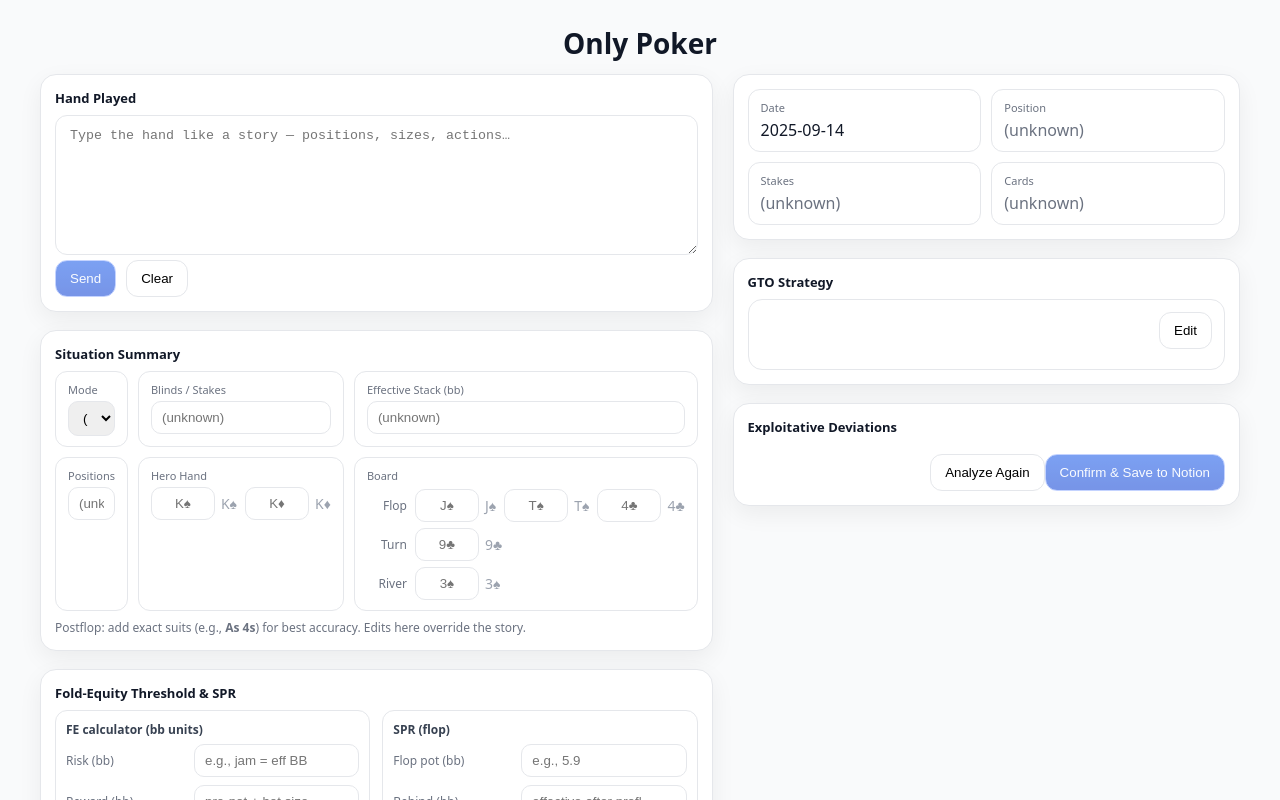
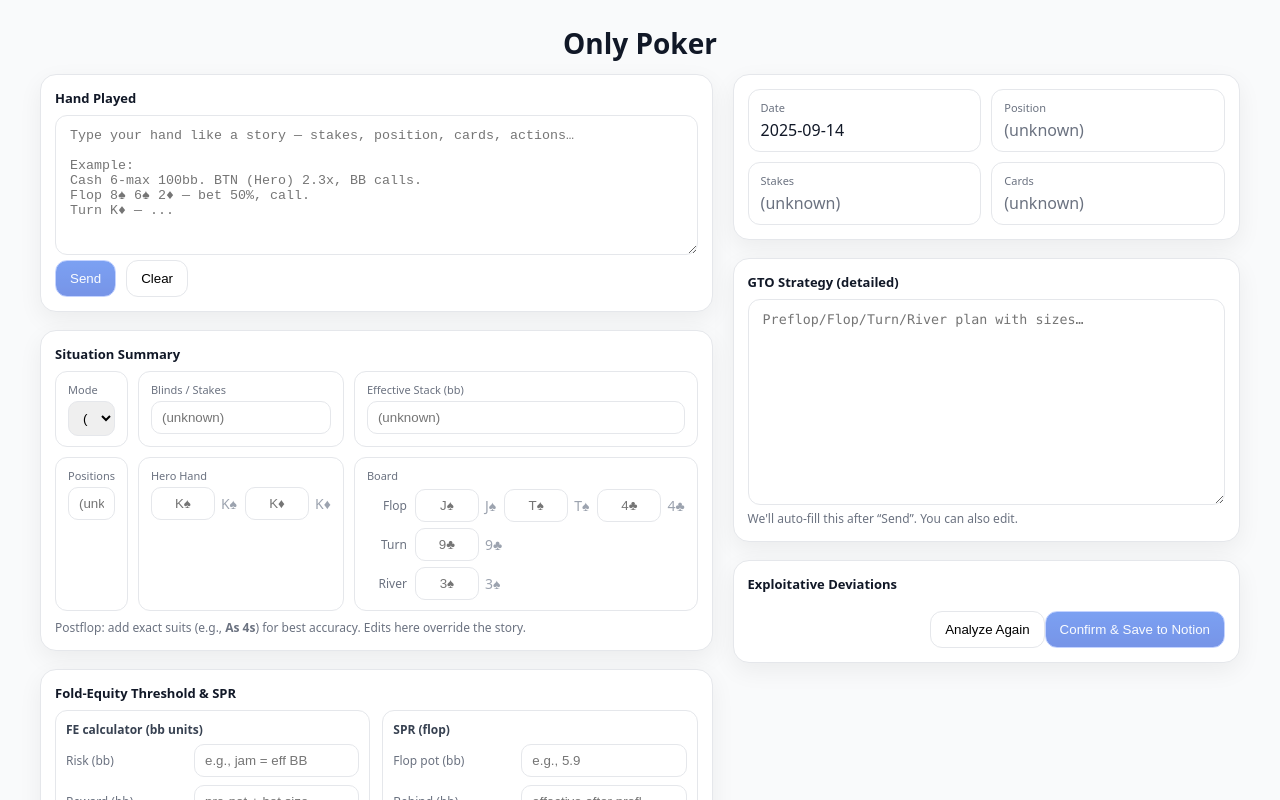
Before and after one commit to yeruvabala/notion-poker-web, a Next.js app: page / in a window 1280 px wide. Shown: the top 800 px of the page. Built offline with nearby package versions, Linux system fonts and the light colour scheme.

Commit message:
Update page.tsx

```diff
--- a/app/page.tsx
+++ b/app/page.tsx
@@ -2,9 +2,7 @@
 
 import React, { useEffect, useMemo, useState } from 'react';
 
-/* =========================================================
-   Shared helpers from your current page
-========================================================= */
+/* ====================== Helpers ====================== */
 
 type Fields = {
   date?: string | null;
@@ -22,266 +20,123 @@ const SUIT_WORD: Record<string, string> = {
   spade: '♠', spades: '♠', heart: '♥', hearts: '♥',
   diamond: '♦', diamonds: '♦', club: '♣', clubs: '♣'
 };
-const suitColor = (s: string) => (s === '♥' || s === '♦' ? '#dc2626' : '#111827');
+const isRed = (s: string) => s === '♥' || s === '♦';
 
 function suitifyToken(tok: string): string {
   const t = tok.trim();
   if (!t) return '';
+  // e.g. "K♠"
   const m0 = t.match(/^([2-9tjqka])([♥♦♣♠])$/i);
   if (m0) return `${m0[1].toUpperCase()}${m0[2]}`;
+
+  // e.g. "Ks", "k s", "K/S"
   const m1 = t.replace(/[\s/]+/g, '').match(/^([2-9tjqka])([shdc])$/i);
   if (m1) return `${m1[1].toUpperCase()}${SUIT_MAP[m1[2].toLowerCase()]}`;
+
+  // e.g. "K of spades"
   const m2 = t.match(/^([2-9tjqka])\s*(?:of)?\s*(spades?|hearts?|diamonds?|clubs?)$/i);
   if (m2) return `${m2[1].toUpperCase()}${SUIT_WORD[m2[2].toLowerCase()]}`;
+
+  // ranks only (used for preflop-only when suits irrelevant) — normalize as rank only
   const m3 = t.match(/^([2-9tjqka])$/i);
   if (m3) return m3[1].toUpperCase();
+
   return '';
 }
+
 function prettyCards(line: string): string {
-  return line.split(/\s+/).map(suitifyToken).filter(Boolean).join(' ');
+  return line
+    .split(/\s+/)
+    .map(suitifyToken)
+    .filter(Boolean)
+    .join(' ');
 }
+
+const suitColor = (suit: string) => (isRed(suit) ? '#dc2626' : '#111827');
+
 function CardText({ c }: { c: string }) {
   if (!c) return null;
-  return <span style={{ fontWeight: 700, color: suitColor(c.slice(-1)) }}>{c}</span>;
+  const suit = c.slice(-1);
+  return <span style={{ fontWeight: 700, color: suitColor(suit) }}>{c}</span>;
 }
 
+/* --- lightweight parsing from the story box (best effort; editable summary overrides) --- */
+
 function parseStakes(t: string): string {
+  // "$1/$3", "1/3", "2.5/5", "1bb/0.5bb + 1bb BBA"
   const m =
     t.match(/\$?\d+(?:\.\d+)?\s*\/\s*\$?\d+(?:\.\d+)?(?:\s*\+\s*\$?\d+(?:\.\d+)?\s*(?:bb|bba|ante))?/i) ||
     t.match(/\d+bb\/\d+bb(?:\s*\+\s*\d+bb\s*bba)?/i);
   return m ? m[0] : '';
 }
+
 function parsePosition(t: string): string {
   const up = ` ${t.toUpperCase()} `;
   const POS = ['SB','BB','BTN','CO','HJ','MP','UTG+2','UTG+1','UTG'];
-  for (const p of POS) if (up.includes(` ${p} `)) return p;
+  for (const p of POS) if (up.includes(` ${p} `)) return p.replace('+', '+');
   return '';
 }
+
 function parseHeroCardsSmart(t: string): string {
+  // prefer patterns with "hero/i/with/holding"
   const s = t.toLowerCase();
+
+  // "with Ks Kd", "hero has Kc Kh"
   let m = s.match(/\b(?:hero|i|holding|with|have|has)\b[^.\n]{0,20}?([2-9tjqka][shdc♥♦♣♠])\s+([2-9tjqka][shdc♥♦♣♠])/i);
   if (m) return prettyCards(`${m[1]} ${m[2]}`);
+
+  // "Kc Kh" anywhere as a last resort (but not 5 cards)
   const tokens = Array.from(s.matchAll(/([2-9tjqka][shdc♥♦♣♠])/ig)).map(x => x[0]).slice(0,2);
   if (tokens.length === 2) return prettyCards(tokens.join(' '));
+
   return '';
 }
+
 function parseBoardFromStory(t: string) {
   const grab = (label: 'flop'|'turn'|'river') => {
     const m = t.match(new RegExp(`${label}[^:]*:\\s*([^\\n]+)`, 'i'));
     return m ? prettyCards(m[1]) : '';
   };
-  return { flop: grab('flop'), turn: grab('turn'), river: grab('river') };
+  const flop = grab('flop');
+  const turn = grab('turn');
+  const river = grab('river');
+  return { flop, turn, river };
 }
 
-/* =========================================================
-   NEW: CoachCard (pretty renderer with bold section titles)
-========================================================= */
-
-type CoachPlan = { preflop: string[]; flop: string[]; turn: string[]; river: string[] };
-type CoachData = {
-  decision?: string;
-  price?: string;
-  situation?: string;
-  range?: string;
-  why?: string[];
-  mistakes?: string[];
-  plan: CoachPlan;
-};
-
-function parseCoachCard(text: string): CoachData {
-  const clean = (text || '').replace(/\r/g, '');
-
-  // helper: grab blocks by label
-  const grabBlock = (label: string) => {
-    const re = new RegExp(`^\\s*${label}\\s*:[\\s\\S]*?(?=^[A-Z][A-Z ]*?:|\\Z)`, 'gmi');
-    const m = clean.match(re);
-    if (!m) return '';
-    return m[0].replace(new RegExp(`^\\s*${label}\\s*:\\s*`, 'i'), '').trim();
-  };
-
-  const blockOrLine = (label: string) => {
-    const b = grabBlock(label);
-    if (b) return b;
-    // try single-line fallback
-    const re = new RegExp(`\\b${label}\\s*:\\s*([^\\n]+)`, 'i');
-    const m = clean.match(re);
-    return m ? m[1].trim() : '';
-  };
-
-  const bullets = (src: string) =>
-    (src || '')
-      .split(/\n+/)
-      .flatMap(line => line.split(/[•\-–] /).map(s => s.trim()))
-      .map(s => s.replace(/^[•\-–]\s*/,''))
-      .filter(Boolean)
-      .slice(0, 8);
-
-  // try to infer decision if author put it at top without label
-  let decision = blockOrLine('DECISION');
-  if (!decision) {
-    const head = clean.split('\n').slice(0, 3).join(' ');
-    const m = head.match(/\b(Fold|Call|Jam|All[- ]?in|Bet|Check)[^.\n]*/i);
-    decision = m ? m[0] : '';
-  }
-
-  // situation/range blocks
-  const situation = blockOrLine('SITUATION');
-  const range = blockOrLine('RANGE SNAPSHOT') || blockOrLine('RANGE');
-
-  // Why / Mistakes → bullets
-  const why = bullets(blockOrLine('WHY'));
-  const mistakes = bullets(blockOrLine('COMMON MISTAKES') || blockOrLine('MISTAKES'));
-
-  // Streets: look inside entire text (tolerant)
-  const pickStreet = (name: string) => {
-    const re = new RegExp(`^\\s*${name}\\s*:\\s*([\\s\\S]*?)(?=^[A-Z][A-Z ]*?:|\\Z)`, 'gmi');
-    const m = clean.match(re);
-    const raw = m ? m[1] : '';
-    return bullets(raw);
-  };
-
-  return {
-    decision,
-    price: blockOrLine('PRICE'),
-    situation,
-    range,
-    why,
-    mistakes,
-    plan: {
-      preflop: pickStreet('PREFLOP'),
-      flop: pickStreet('FLOP'),
-      turn: pickStreet('TURN'),
-      river: pickStreet('RIVER'),
-    },
-  };
-}
-
-function CoachCard({
-  text,
-  onChange,
-}: {
-  text: string;
-  onChange: (v: string) => void;
-}) {
-  const [raw, setRaw] = useState(false);
-  const data = parseCoachCard(text);
-
-  if (raw) {
-    return (
-      <div className="coachCard">
-        <textarea
-          className="textarea mono"
-          rows={12}
-          value={text}
-          onChange={(e)=>onChange(e.target.value)}
-        />
-        <div className="cc-actions">
-          <button className="btn" onClick={()=>setRaw(false)}>Done</button>
-        </div>
-      </div>
-    );
-  }
-
-  return (
-    <div className="coachCard">
-      <div className="cc-header">
-        {data.decision ? <div className="cc-decision"><b>{data.decision}</b></div> : null}
-        {data.price ? <div className="cc-pill"><b>Price:</b>&nbsp;{data.price}</div> : null}
-        <div style={{flex:1}} />
-        <button className="btn" onClick={()=>setRaw(true)}>Edit</button>
-      </div>
-
-      {data.situation ? (
-        <section className="cc-sec">
-          <div className="cc-title">SITUATION</div>
-          <div className="cc-text">{data.situation}</div>
-        </section>
-      ) : null}
-
-      {data.range ? (
-        <section className="cc-sec">
-          <div className="cc-title">RANGE SNAPSHOT</div>
-          <div className="cc-text">{data.range}</div>
-        </section>
-      ) : null}
-
-      {(data.plan.preflop.length + data.plan.flop.length + data.plan.turn.length + data.plan.river.length) > 0 && (
-        <section className="cc-sec">
-          <div className="cc-title">PLAN</div>
-          <div className="cc-plan">
-            {data.plan.preflop.length ? (
-              <div className="cc-col">
-                <div className="cc-sub">Preflop</div>
-                <ul>{data.plan.preflop.map((x,i)=><li key={i}>{x}</li>)}</ul>
-              </div>
-            ) : null}
-            {data.plan.flop.length ? (
-              <div className="cc-col">
-                <div className="cc-sub">Flop</div>
-                <ul>{data.plan.flop.map((x,i)=><li key={i}>{x}</li>)}</ul>
-              </div>
-            ) : null}
-            {data.plan.turn.length ? (
-              <div className="cc-col">
-                <div className="cc-sub">Turn</div>
-                <ul>{data.plan.turn.map((x,i)=><li key={i}>{x}</li>)}</ul>
-              </div>
-            ) : null}
-            {data.plan.river.length ? (
-              <div className="cc-col">
-                <div className="cc-sub">River</div>
-                <ul>{data.plan.river.map((x,i)=><li key={i}>{x}</li>)}</ul>
-              </div>
-            ) : null}
-          </div>
-        </section>
-      )}
-
-      {data.why?.length ? (
-        <section className="cc-sec">
-          <div className="cc-title">WHY</div>
-          <ul>{data.why.map((x,i)=><li key={i}>{x}</li>)}</ul>
-        </section>
-      ) : null}
-
-      {data.mistakes?.length ? (
-        <section className="cc-sec">
-          <div className="cc-title">COMMON MISTAKES</div>
-          <ul>{data.mistakes.map((x,i)=><li key={i}>{x}</li>)}</ul>
-        </section>
-      ) : null}
-    </div>
-  );
-}
-
-/* =========================================================
-   Page (your current layout; GTO box now uses CoachCard)
-========================================================= */
+/* ====================== Page ====================== */
 
 export default function Page() {
+  /* ----- story text ----- */
   const [input, setInput] = useState('');
+
+  /* ----- model results ----- */
   const [fields, setFields] = useState<Fields | null>(null);
   const [aiLoading, setAiLoading] = useState(false);
   const [saving, setSaving] = useState(false);
   const [status, setStatus] = useState<string | null>(null);
   const [error, setError] = useState<string | null>(null);
 
-  const [risk, setRisk] = useState('');     // bb
-  const [reward, setReward] = useState(''); // bb
+  /* ----- FE & SPR small calculators ----- */
+  const [risk, setRisk] = useState<string>('');     // bb
+  const [reward, setReward] = useState<string>(''); // bb
   const feNeeded = useMemo(() => {
-    const r = +risk, w = +reward;
+    const r = parseFloat(risk);
+    const w = parseFloat(reward);
     if (!isFinite(r) || !isFinite(w) || r < 0 || w <= 0) return '';
-    return `${((r/(r+w))*100).toFixed(1)}%`;
+    const x = (r / (r + w)) * 100;
+    return `${x.toFixed(1)}%`;
   }, [risk, reward]);
 
-  const [flopPot, setFlopPot] = useState('');
-  const [behind, setBehind] = useState('');
+  const [flopPot, setFlopPot] = useState<string>(''); // bb
+  const [behind, setBehind] = useState<string>('');   // bb behind after c-bet
   const spr = useMemo(() => {
-    const p = +flopPot, b = +behind;
+    const p = parseFloat(flopPot);
+    const b = parseFloat(behind);
     if (!isFinite(p) || !isFinite(b) || p <= 0) return '';
-    return (b/p).toFixed(1);
+    return (b / p).toFixed(1);
   }, [flopPot, behind]);
 
+  /* ----- preview (from story) ----- */
   const preview = useMemo(() => ({
     stakes: parseStakes(input),
     position: parsePosition(input),
@@ -289,18 +144,20 @@ export default function Page() {
     board: parseBoardFromStory(input),
   }), [input]);
 
-  const [mode, setMode] = useState<'CASH'|'MTT'|''>('');
-  const [stakes, setStakes] = useState('');
-  const [eff, setEff] = useState('');
-  const [position, setPosition] = useState('');
-  const [h1, setH1] = useState('');
-  const [h2, setH2] = useState('');
-  const [f1, setF1] = useState('');
-  const [f2, setF2] = useState('');
-  const [f3, setF3] = useState('');
-  const [tr, setTr] = useState('');
-  const [rv, setRv] = useState('');
+  /* ----- Situation Summary (editable) ----- */
+  const [mode, setMode] = useState<'CASH' | 'MTT' | ''>('');
+  const [stakes, setStakes] = useState<string>('');
+  const [eff, setEff] = useState<string>('');
+  const [position, setPosition] = useState<string>('');
+  const [h1, setH1] = useState<string>('');   // hero card 1
+  const [h2, setH2] = useState<string>('');   // hero card 2
+  const [f1, setF1] = useState<string>('');   // flop 1
+  const [f2, setF2] = useState<string>('');   // flop 2
+  const [f3, setF3] = useState<string>('');   // flop 3
+  const [tr, setTr] = useState<string>('');   // turn
+  const [rv, setRv] = useState<string>('');   // river
 
+  // on story change, prefill empty summary fields once
   useEffect(() => {
     if (!stakes && preview.stakes) setStakes(preview.stakes);
     if (!position && preview.position) setPosition(preview.position);
@@ -317,10 +174,22 @@ export default function Page() {
   }, [preview]); // eslint-disable-line react-hooks/exhaustive-deps
 
   const today = useMemo(() => new Date().toISOString().slice(0, 10), []);
-  const heroCardsStr = useMemo(()=>[suitifyToken(h1), suitifyToken(h2)].filter(Boolean).join(' '),[h1,h2]);
-  const flopStr = useMemo(()=>[suitifyToken(f1),suitifyToken(f2),suitifyToken(f3)].filter(Boolean).join(' '),[f1,f2,f3]);
+
+  const heroCardsStr = useMemo(() => {
+    const a = suitifyToken(h1);
+    const b = suitifyToken(h2);
+    return [a, b].filter(Boolean).join(' ');
+  }, [h1, h2]);
+
+  const flopStr = useMemo(() => {
+    const a = suitifyToken(f1), b = suitifyToken(f2), c = suitifyToken(f3);
+    return [a, b, c].filter(Boolean).join(' ');
+  }, [f1, f2, f3]);
+
   const turnStr = suitifyToken(tr);
   const riverStr = suitifyToken(rv);
+
+  /* ----- network calls ----- */
 
   async function analyze() {
     setError(null);
@@ -341,8 +210,9 @@ export default function Page() {
         board: board || undefined,
         notes: input || undefined,
         rawText: input || undefined,
+        // include tiny numeric context for FE/SPR if user filled it
         fe_hint: feNeeded,
-        spr_hint: spr,
+        spr_hint: spr
       };
 
       const r = await fetch('/api/analyze-hand', {
@@ -393,21 +263,29 @@ export default function Page() {
     }
   }
 
+  /* ====================== UI ====================== */
+
   return (
     <main className="p">
       <div className="wrap">
         <h1 className="title">Only Poker</h1>
 
         <div className="grid">
-          {/* LEFT */}
+          {/* LEFT column */}
           <div className="col">
+            {/* Story box */}
             <section className="card">
               <div className="cardTitle">Hand Played</div>
               <textarea
                 className="textarea"
                 value={input}
                 onChange={(e) => setInput(e.target.value)}
-                placeholder="Type the hand like a story — positions, sizes, actions…"
+                placeholder={`Type your hand like a story — stakes, position, cards, actions…
+
+Example:
+Cash 6-max 100bb. BTN (Hero) 2.3x, BB calls.
+Flop 8♠ 6♠ 2♦ — bet 50%, call.
+Turn K♦ — ...`}
               />
               <div className="row gap">
                 <button className="btn primary" onClick={analyze} disabled={aiLoading || !input.trim()}>
@@ -426,8 +304,10 @@ export default function Page() {
               {error && <div className="err">{error}</div>}
             </section>
 
+            {/* Situation Summary (editable) */}
             <section className="card">
               <div className="cardTitle">Situation Summary</div>
+
               <div className="summaryGrid">
                 <Info label="Mode">
                   <select className="input" value={mode} onChange={e=>setMode(e.target.value as any)}>
@@ -436,21 +316,26 @@ export default function Page() {
                     <option value="MTT">MTT</option>
                   </select>
                 </Info>
+
                 <Info label="Blinds / Stakes">
                   <input className="input" value={stakes} onChange={e=>setStakes(e.target.value)} placeholder={preview.stakes || '(unknown)'} />
                 </Info>
+
                 <Info label="Effective Stack (bb)">
                   <input className="input" value={eff} onChange={e=>setEff(e.target.value)} placeholder="(unknown)" />
                 </Info>
+
                 <Info label="Positions">
                   <input className="input" value={position} onChange={e=>setPosition(e.target.value.toUpperCase())} placeholder={preview.position || '(unknown)'} />
                 </Info>
+
                 <Info label="Hero Hand">
                   <div className="cardsRow">
                     <CardEditor value={h1} onChange={setH1} placeholder={(preview.heroCards || '').split(' ')[0] || 'K♠'} />
                     <CardEditor value={h2} onChange={setH2} placeholder={(preview.heroCards || '').split(' ')[1] || 'K♦'} />
                   </div>
                 </Info>
+
                 <Info label="Board">
                   <div className="boardRow">
                     <span className="pillLbl">Flop</span>
@@ -468,11 +353,14 @@ export default function Page() {
                   </div>
                 </Info>
               </div>
+
               <div className="hint">Postflop: add exact suits (e.g., <b>As 4s</b>) for best accuracy. Edits here override the story.</div>
             </section>
 
+            {/* FE & SPR */}
             <section className="card">
               <div className="cardTitle">Fold-Equity Threshold & SPR</div>
+
               <div className="feSprGrid">
                 <div className="box">
                   <div className="boxTitle">FE calculator (bb units)</div>
@@ -483,9 +371,11 @@ export default function Page() {
                     <input className="input" value={reward} onChange={e=>setReward(e.target.value)} placeholder="pre-pot + bet size" />
                   </div>
                   <div className="calcLine">
-                    FE needed ≈ <b>{feNeeded || '0%'}</b> <span className="muted">(Risk / (Risk + Reward))</span>
+                    FE needed ≈ <b>{feNeeded || '0%'}</b> &nbsp;
+                    <span className="muted">(Risk / (Risk + Reward))</span>
                   </div>
                 </div>
+
                 <div className="box">
                   <div className="boxTitle">SPR (flop)</div>
                   <div className="grid2">
@@ -505,8 +395,9 @@ export default function Page() {
             </section>
           </div>
 
-          {/* RIGHT */}
+          {/* RIGHT column */}
           <div className="col">
+            {/* top info card */}
             <section className="card">
               <div className="infoGrid">
                 <Info label="Date"><div>{today}</div></Info>
@@ -523,15 +414,20 @@ export default function Page() {
               </div>
             </section>
 
-            {/* >>> GTO Strategy now rendered with bold section titles <<< */}
+            {/* GTO Strategy */}
             <section className="card">
-              <div className="cardTitle">GTO Strategy</div>
-              <CoachCard
-                text={fields?.gto_strategy ?? ''}
-                onChange={(v)=> fields && setFields({ ...fields, gto_strategy: v })}
+              <div className="cardTitle">GTO Strategy (detailed)</div>
+              <textarea
+                className="textarea mono"
+                rows={12}
+                placeholder="Preflop/Flop/Turn/River plan with sizes…"
+                value={fields?.gto_strategy ?? ''}
+                onChange={e => fields && setFields({ ...fields, gto_strategy: e.target.value })}
               />
+              <div className="muted small">We'll auto-fill this after “Send”. You can also edit.</div>
             </section>
 
+            {/* Exploitative Deviations */}
             <section className="card">
               <div className="cardTitle">Exploitative Deviations</div>
               <ul className="list">
@@ -540,6 +436,7 @@ export default function Page() {
                   .filter(Boolean)
                   .map((s,i)=><li key={i}>{s}</li>)}
               </ul>
+
               <div className="row end gapTop">
                 <button className="btn" onClick={analyze} disabled={aiLoading}>
                   {aiLoading ? 'Analyzing…' : 'Analyze Again'}
@@ -554,7 +451,7 @@ export default function Page() {
         </div>
       </div>
 
-      {/* Styles */}
+      {/* ===================== Styles ===================== */}
       <style jsx global>{`
         :root{
           --bg:#f3f4f6; --card:#ffffff; --line:#e5e7eb; --text:#0f172a; --muted:#6b7280;
@@ -583,19 +480,25 @@ export default function Page() {
         .err{margin-top:10px;color:#b91c1c}
         .note{margin-top:10px;color:#166534}
         .muted{color:var(--muted)}
+        .small{font-size:12px}
+
         .infoGrid{display:grid;grid-template-columns:1fr 1fr;gap:10px}
         .summaryGrid{display:grid;grid-template-columns:1fr 1fr 1fr;gap:10px}
         @media (max-width:900px){.summaryGrid{grid-template-columns:1fr}}
+
         .ibox{border:1px solid var(--line);border-radius:12px;padding:10px 12px;background:#fff;min-height:52px}
         .lblSmall{font-size:11px;color:#6b7280;margin-bottom:4px}
         .input{width:100%;border:1px solid var(--line);border-radius:10px;padding:8px 10px}
         .cardsRow{display:flex;gap:8px;align-items:center}
         .boardRow{display:flex;gap:8px;align-items:center;margin-top:6px}
         .pillLbl{font-size:12px;color:#6b7280;min-width:40px;text-align:right}
+
         .cardInput{width:64px;text-align:center;border:1px solid var(--line);border-radius:10px;padding:8px 8px}
         .cardInput:focus{outline:2px solid #bfdbfe}
         .cardEcho{margin-left:6px;font-size:14px}
+
         .hint{margin-top:8px;font-size:12px;color:#6b7280}
+
         .feSprGrid{display:grid;grid-template-columns:1fr 1fr;gap:12px}
         @media (max-width:900px){.feSprGrid{grid-template-columns:1fr}}
         .box{border:1px solid var(--line);border-radius:12px;padding:10px}
@@ -606,27 +509,13 @@ export default function Page() {
         .sprChips{display:flex;flex-wrap:wrap;gap:6px;margin-top:8px}
         .chip{border:1px solid var(--line);border-radius:999px;padding:6px 10px;font-size:12px;background:#f8fafc}
         .list{margin:0;padding-left:18px;display:flex;flex-direction:column;gap:6px}
-
-        /* ===== CoachCard styles (bold section titles) ===== */
-        .coachCard{border:1px solid #e5e7eb;background:#fff;border-radius:14px;padding:12px}
-        .cc-header{display:flex;align-items:center;gap:10px;margin-bottom:8px}
-        .cc-decision{border:1px solid #cbd5e1;background:#f8fafc;border-radius:999px;padding:6px 12px}
-        .cc-pill{border:1px solid #e5e7eb;border-radius:999px;padding:6px 10px;background:#fff}
-        .cc-sec{margin-top:8px}
-        .cc-title{font-weight:800;letter-spacing:.3px;color:#0f172a;margin-bottom:6px}
-        .cc-text{white-space:pre-wrap}
-        .cc-plan{display:grid;grid-template-columns:repeat(4,1fr);gap:10px}
-        @media (max-width:900px){.cc-plan{grid-template-columns:1fr 1fr}}
-        .cc-col{border:1px solid #eef2f7;background:#fafbff;border-radius:10px;padding:8px}
-        .cc-sub{font-weight:700;font-size:12.5px;margin-bottom:4px;color:#1f2937}
-        .cc-actions{display:flex;justify-content:flex-end;margin-top:8px}
-        .coachCard ul{margin:0;padding-left:18px;display:flex;flex-direction:column;gap:4px}
       `}</style>
     </main>
   );
 }
 
-/* Small atoms from your page */
+/* ================ Small UI atoms ================ */
+
 function Info({ label, children }: { label: string; children: React.ReactNode }) {
   return (
     <div className="ibox">
@@ -635,13 +524,17 @@ function Info({ label, children }: { label: string; children: React.ReactNode })
     </div>
   );
 }
+
 function CardEditor({
   value, onChange, placeholder
 }: { value: string; onChange: (v: string)=>void; placeholder?: string }) {
   const [local, setLocal] = useState<string>(value || '');
+
   useEffect(()=>{ setLocal(value || ''); }, [value]);
+
   const norm = suitifyToken(local);
   const echo = norm ? <CardText c={norm} /> : <span style={{color:'#9ca3af'}}>{placeholder || ''}</span>;
+
   return (
     <div style={{display:'flex',alignItems:'center'}}>
       <input
@@ -651,7 +544,7 @@ function CardEditor({
         onBlur={()=>onChange(suitifyToken(local))}
         placeholder={placeholder || 'A♠'}
       />
-      <div className="cardEcho">{echo}</div>
+      <div className="cardEcho" title="Normalized">{echo}</div>
     </div>
   );
 }
```
